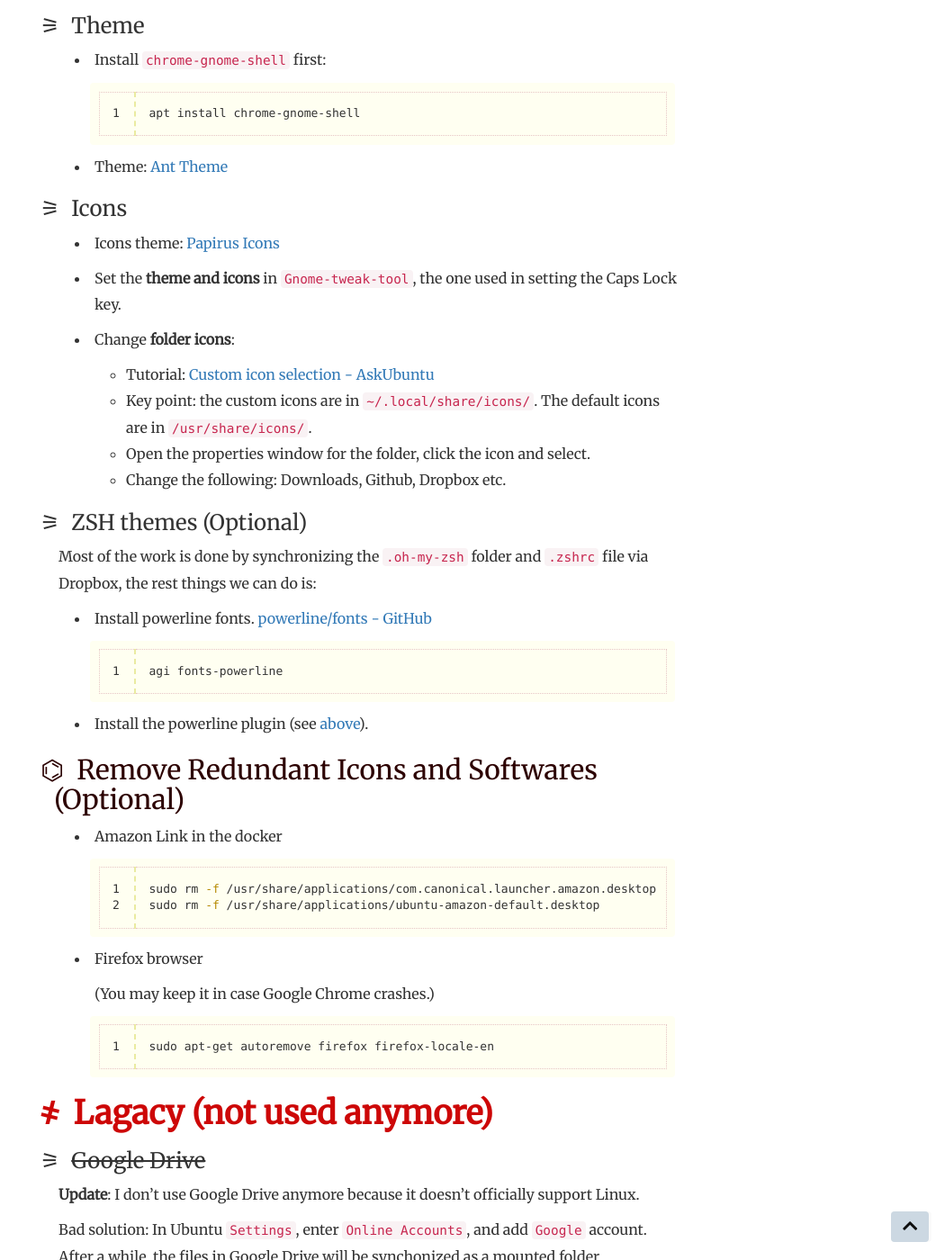
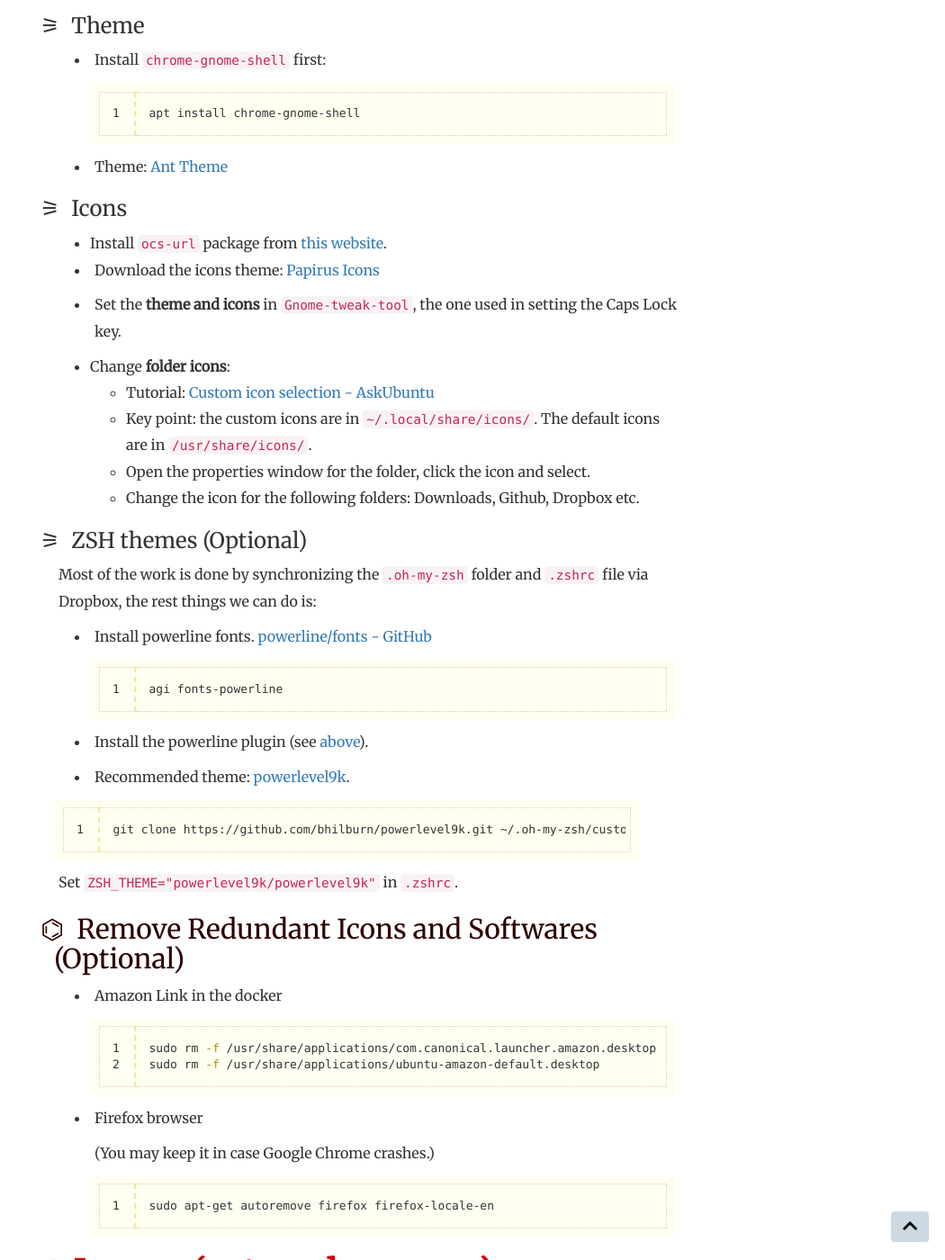
Before and after one commit to LanternD/en.dlyang.me, a Jekyll site: the page built from _posts/2017-11-27-things-to-do-after-installing-ubuntu.md, in a window 1280 px wide and 1400 px high, scrolled down 13334 px. Shown: the whole window at 90% size, without its empty margins (230-1280 px from the left). Built offline with Jekyll 4.4.1, drawn with Linux system fonts in a browser that asks for light colours; nearby versions of some CDN libraries; comment, search, counter and statistics services are not loaded; some of the changed text lies outside the part shown.

Commit message:
Update "Things to do, Ubuntu" post.

````diff
--- a/_posts/2017-11-27-things-to-do-after-installing-ubuntu.md
+++ b/_posts/2017-11-27-things-to-do-after-installing-ubuntu.md
@@ -464,7 +464,7 @@
 These packages are installed via `ppa` or downloaded `.tar.gz` files. They are not directly accessible or have multiple steps, so you need to click into the website and follow the instructions out there.
 
 -   [KiCad](http://kicad-pcb.org/download/ubuntu/): an open source schematics and PCB EDA software.
--   [bladeRF](https://github.com/Nuand/bladeRF/wiki/Getting-Started%253A-Linux#easy-installation-for-ubuntu-the-bladerf-ppa): the driver for the bladeRF software-defined radio.
+-   [bladeRF](https://github.com/Nuand/bladeRF/wiki/Getting-Started%3A-Linux#easy-installation-for-ubuntu-the-bladerf-ppa): the driver for the bladeRF software-defined radio.
 -   [Java SE Runtime Environment](http://www.oracle.com/technetwork/java/javase/downloads/jre8-downloads-2133155.html)
     -   Check the installation walkthrough on [WikiHow](https://www.wikihow.com/Install-Oracle-Java-JRE-on-Ubuntu-Linux).
 -   [PyCharm](https://www.jetbrains.com/pycharm/download/#section=linux): one of the best Python IDE.
@@ -593,7 +593,8 @@
 
 ### Icons
 
--   Icons theme: [Papirus Icons](https://www.gnome-look.org/p/1166289/)
+-   Install `ocs-url` package from [this website](https://www.opendesktop.org/p/1136805/).
+-   Download the icons theme: [Papirus Icons](https://www.gnome-look.org/p/1166289/)
 
 -   Set the **theme and icons** in `Gnome-tweak-tool`, the one used in setting the Caps Lock key.
 
@@ -601,7 +602,7 @@
     -   Tutorial: [Custom icon selection - AskUbuntu](https://askubuntu.com/questions/79110/how-can-i-assign-custom-icons-to-folders)
     -   Key point: the custom icons are in `~/.local/share/icons/`. The default icons are in `/usr/share/icons/`.
     -   Open the properties window for the folder, click the icon and select.
-    -   Change the following: Downloads, Github, Dropbox etc.
+    -   Change the icon for the following folders: Downloads, Github, Dropbox etc.
 
 ### ZSH themes (Optional)
 
@@ -614,6 +615,14 @@
     ```
 
 -   Install the powerline plugin (see [above](./#powerline)).
+
+-   Recommended theme: [powerlevel9k](https://github.com/bhilburn/powerlevel9k/wiki/Install-Instructions#step-1-install-powerlevel9k).
+
+```sh
+git clone https://github.com/bhilburn/powerlevel9k.git ~/.oh-my-zsh/custom/themes/powerlevel9k
+```
+
+Set `ZSH_THEME="powerlevel9k/powerlevel9k"` in `.zshrc`.
 
 ## Remove Redundant Icons and Softwares (Optional)
 
````
Also changed, not shown: other parts of _posts/2017-11-27-things-to-do-after-installing-ubuntu.md (+1 -1 lines).
